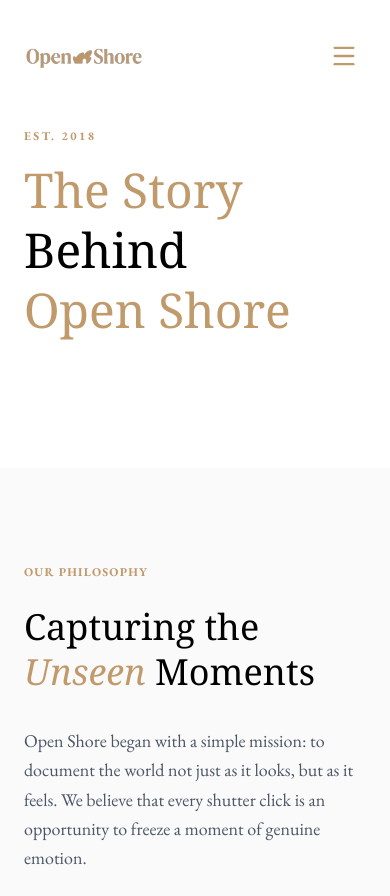
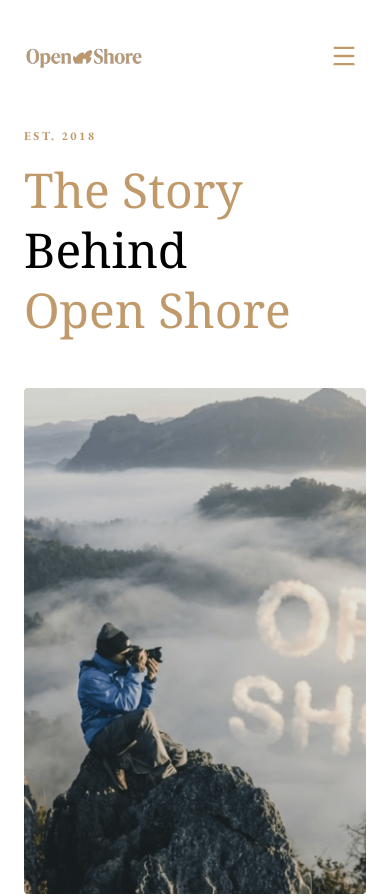
Before and after one commit to firestarnc/openshore, a Next.js app: page /about in a window 390 px wide. Shown: the top 896 px of the page. Built offline with nearby package versions, Linux system fonts and the light colour scheme.

Commit message:
adding new functions

```diff
--- a/src/app/about/page.tsx
+++ b/src/app/about/page.tsx
@@ -49,9 +49,7 @@ export default function AboutPage() {
          initial={{ opacity: 0, scale: 0.98 }}
          animate={{ opacity: 1, scale: 1 }}
          transition={{ duration: 0.8, delay: 0.4 }}
-  // w-screen forces it to the device width, ignoring parent padding
-  // left-1/2 -translate-x-1/2 centers it if it's inside a container
-  className="relative w-screen h-100dvh left-1/2 -translate-x-1/2 overflow-hidden md:w-full md:left-0 md:translate-x-0 md:h-[70vh] md:rounded-sm"
+         className="relative w-full h-[60vh] md:h-[70vh] overflow-hidden rounded-sm"
          >
         <Image
           src="/img/about1.png"
@@ -60,6 +58,7 @@ export default function AboutPage() {
           className="object-cover"
           priority
           />
+        {/* Overlay for text readability if needed, or just style */}
       <div className="absolute inset-0 bg-black/10" />
       </motion.div>
         </div>
```
Lines whose indentation alone changed are shown as unchanged.
